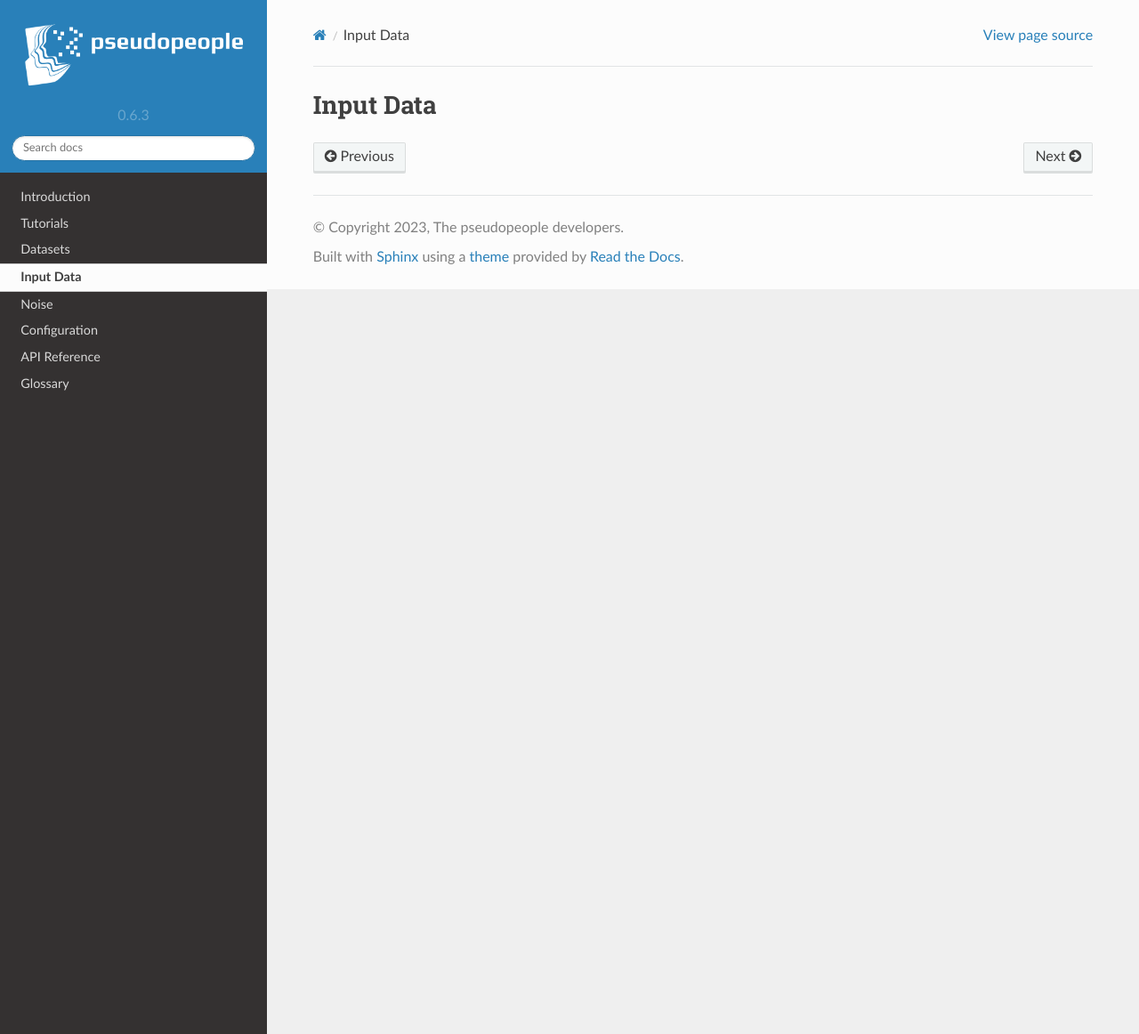
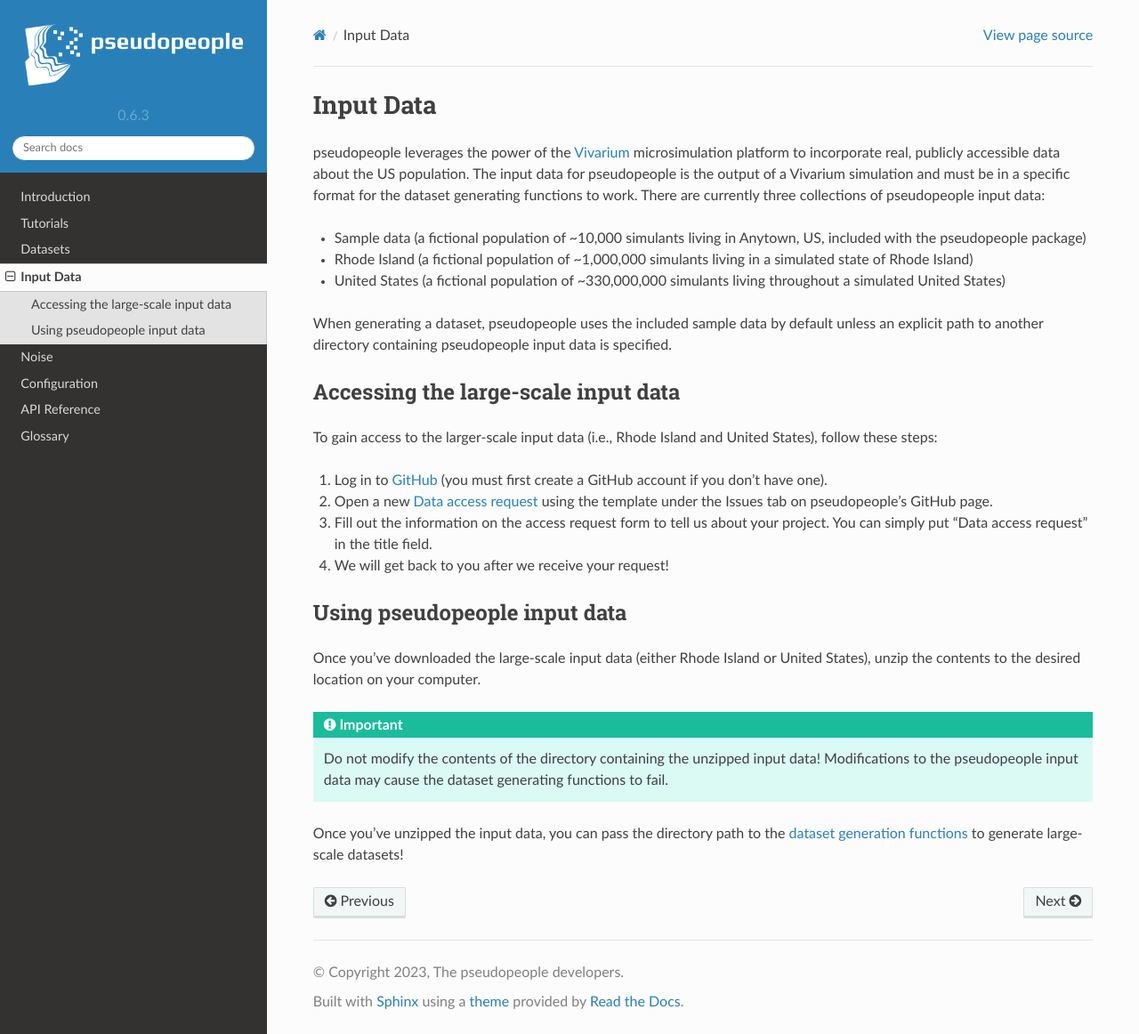
Before and after one commit to ihmeuw/pseudopeople, a Sphinx documentation site: the page built from docs/source/input_data/index.rst, in a window 1280 px wide and 1162 px high. Shown: the whole window at 89% size. Built offline with Sphinx 7.4.7 and the Read the Docs theme 2.0.0, drawn with Linux system fonts in a browser that asks for light colours.

Commit message:
Document pseudopeople input data (#152)
* start input data section

* edit with wording from homepage

* add instructions for accessing large-scale data

* add section titles

* describe how to use the data, and autoflow

* fix typos

* fix typo

Co-authored-by: Zeb Burke-Conte <zmbc@users.noreply.github.com>

* add missing word

Co-authored-by: Zeb Burke-Conte <zmbc@users.noreply.github.com>

* add link to dataset generation functions

Co-authored-by: Zeb Burke-Conte <zmbc@users.noreply.github.com>

* remove hyphen

Co-authored-by: Alix Pletcher <51676259+pletale@users.noreply.github.com>

* add i.e.

Co-authored-by: Alix Pletcher <51676259+pletale@users.noreply.github.com>

---------

Co-authored-by: Zeb Burke-Conte <zmbc@users.noreply.github.com>
Co-authored-by: Alix Pletcher <51676259+pletale@users.noreply.github.com>

```diff
--- a/docs/source/input_data/index.rst
+++ b/docs/source/input_data/index.rst
@@ -3,3 +3,44 @@
 ==========
 Input Data
 ==========
+
+pseudopeople leverages the power of the `Vivarium
+<https://vivarium.readthedocs.io/en/latest/>`_ microsimulation platform to
+incorporate real, publicly accessible data about the US population. The input
+data for pseudopeople is the output of a Vivarium simulation and must be in a
+specific format for the dataset generating functions to work. There are
+currently three collections of pseudopeople input data:
+
+- Sample data (a fictional population of ~10,000 simulants living in Anytown, US, included with the pseudopeople package)
+- Rhode Island (a fictional population of ~1,000,000 simulants living in a simulated state of Rhode Island)
+- United States (a fictional population of ~330,000,000 simulants living throughout a simulated United States)
+
+When generating a dataset, pseudopeople uses the included sample data by default
+unless an explicit path to another directory containing pseudopeople input data
+is specified.
+
+Accessing the large-scale input data
+------------------------------------
+
+To gain access to the larger-scale input data (i.e., Rhode Island and United States),
+follow these steps:
+
+#. Log in to `GitHub <https://github.com/>`_ (you must first create a GitHub account if you don't have one).
+#. Open a new `Data access request <https://github.com/ihmeuw/pseudopeople/issues/new?assignees=&labels=&template=data_access_request.yml>`_ using the template under the Issues tab on pseudopeople's GitHub page.
+#. Fill out the information on the access request form to tell us about your project. You can simply put "Data access request" in the title field.
+#. We will get back to you after we receive your request!
+
+Using pseudopeople input data
+-----------------------------
+
+Once you've downloaded the large-scale input data (either Rhode Island or United
+States), unzip the contents to the desired location on your computer.
+
+.. important::
+
+  Do not modify the contents of the directory containing the unzipped input
+  data! Modifications to the pseudopeople input data may cause the dataset
+  generating functions to fail.
+
+Once you've unzipped the input data, you can pass the directory path to the
+:ref:`dataset generation functions <dataset_generation_functions>` to generate large-scale datasets!
```
